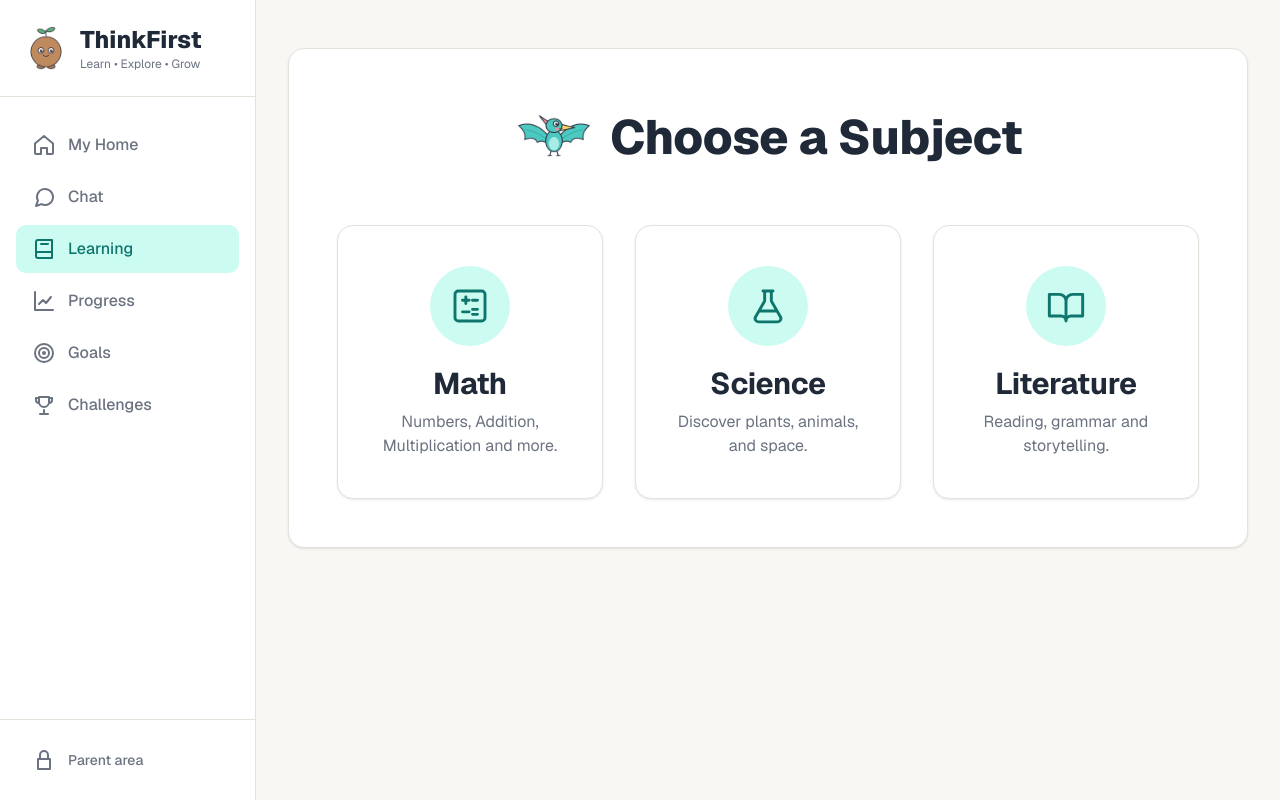
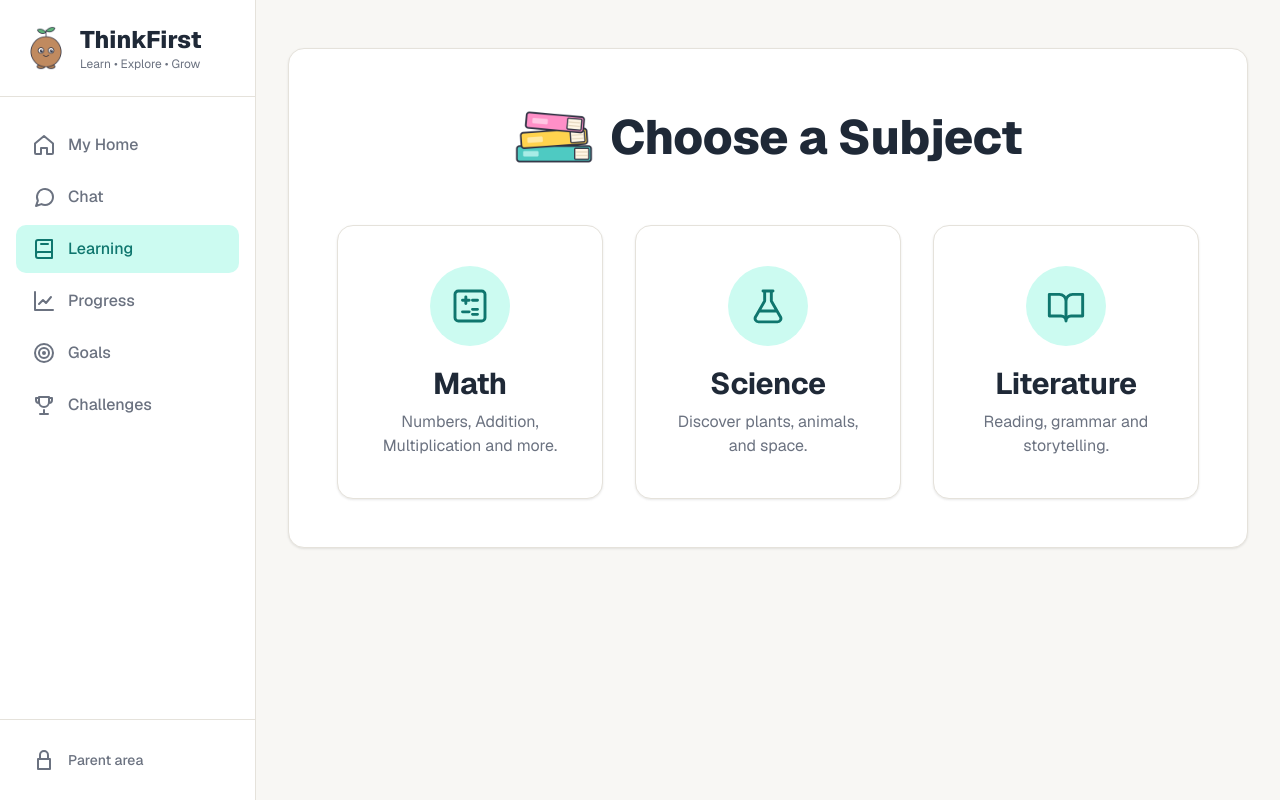
Before and after one commit to ProBracket/Capstone_Project, a Next.js app: page /child/learning in a window 1280 px wide. Built offline with nearby package versions, Linux system fonts and the light colour scheme.

Commit message:
Update stickers and comments in page.tsx

```diff
--- a/app/child/learning/page.tsx
+++ b/app/child/learning/page.tsx
@@ -44,9 +44,9 @@ export default function LearningPage() {
           {/* white card */}
           <div className="bg-surface border border-border rounded-card shadow-card p-12">
 
-            {/* title with the Guided Learning sticker beside it */}
+            {/* title with a stack-of-books sticker beside it */}
             <div className="flex items-center justify-center gap-4 mb-12">
-              <Image src="/stickers/dino-pterodactyl.png" alt="" width={80} height={80} />
+              <Image src="/stickers/books.png" alt="" width={80} height={80} />
               <h1 className="text-5xl font-extrabold text-foreground">
                 Choose a Subject
               </h1>
@@ -56,7 +56,7 @@ export default function LearningPage() {
             <ul className="grid md:grid-cols-3 gap-8">
               {subjects.map((subject) => (
                 <li key={subject.href}>
-                  {/* rounded-card on the Link so the keyboard focus outline is rounded too */}
+                  {/* rounded-card on the Link so the focus outline is rounded */}
                   <Link href={subject.href} className="block h-full rounded-card">
                     <div className="h-full bg-surface border border-border rounded-card shadow-card hover:shadow-raised hover:-translate-y-1 transition p-10 text-center">
 
```
